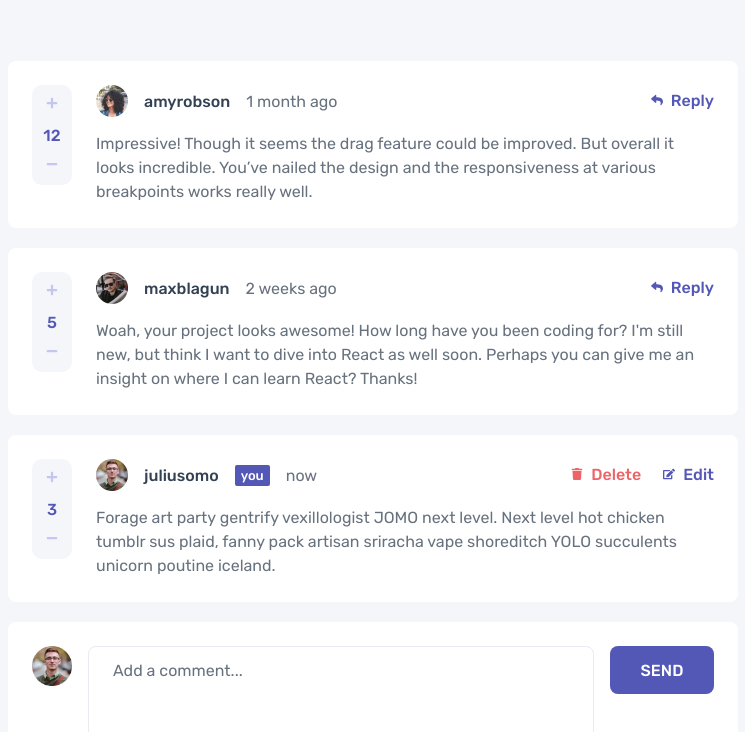
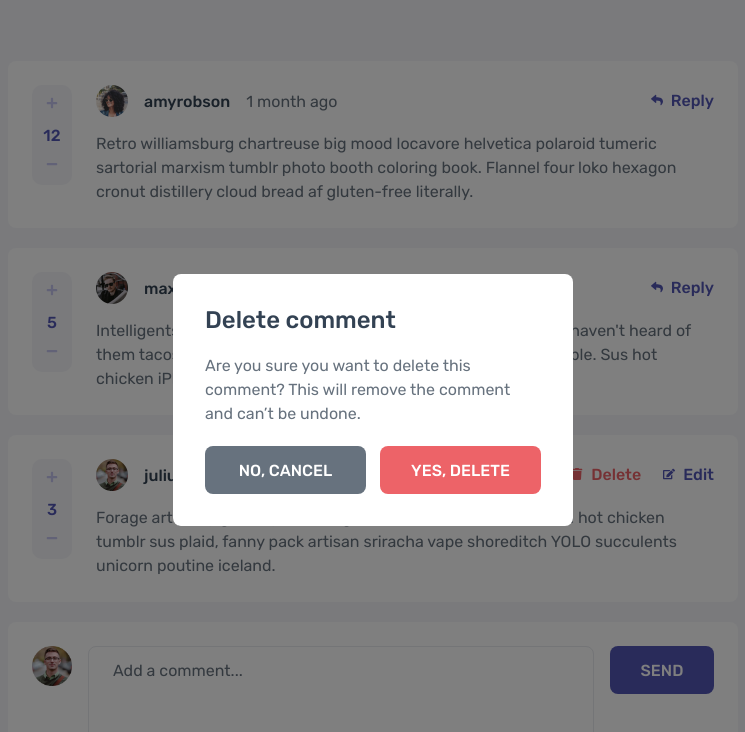
Before and after one commit to EdwinSch/react-interactive-comments, a React (Vite) app: page / in a window 1280 px wide. Both pictures are taken after a click on the button "Delete". Shown: the top 732 px of the page, without its empty margins (267-1012 px from the left). Built offline with nearby package versions, Linux system fonts and the light colour scheme.

Commit message:
add: modal component + styles + update data file

```diff
--- a/src/App.jsx
+++ b/src/App.jsx
@@ -1,12 +1,14 @@
-import Vote from "./components/Vote";
 import CommentsList from "./components/CommentsList";
 import Input from "./components/Input";
+import Modal from "./components/Modal";
+import { useGlobalContext } from "./context";
 
 function App() {
+  const { isModalOpen } = useGlobalContext();
+
   return (
     <>
-      {/* <div className="overlay">overlay</div> */}
-
+      {isModalOpen && <Modal />}
       <main>
         <CommentsList />
         <Input />
--- a/src/components/Comment.jsx
+++ b/src/components/Comment.jsx
@@ -3,7 +3,7 @@ import { FaReply, FaEdit, FaTrash } from "react-icons/fa";
 import { useGlobalContext } from "../context";
 
 const Comment = ({ id, user, date, content, points, replies }) => {
-  const { activeUser } = useGlobalContext();
+  const { activeUser, setIsModalOpen } = useGlobalContext();
 
   return (
     <div className="comment-set-wrapper">
@@ -26,12 +26,16 @@ const Comment = ({ id, user, date, content, points, replies }) => {
 
             {activeUser.name === user.name ? (
               <>
-                <button className="text-btn delete-btn">
-                  <FaTrash className="icon" />
+                <button
+                  onClick={() => setIsModalOpen(true)}
+                  className="text-btn delete-btn"
+                  type="button"
+                >
+                  <FaTrash className="icon" aria-label="delete icon" />
                   Delete
                 </button>
-                <button className="text-btn">
-                  <FaEdit className="icon" />
+                <button className="text-btn" type="button">
+                  <FaEdit className="icon" aria-label="edit icon" />
                   Edit
                 </button>
               </>
--- /dev/null
+++ b/src/components/Modal.jsx
@@ -0,0 +1,31 @@
+import { useGlobalContext } from "../context";
+
+const Modal = () => {
+  const { setIsModalOpen } = useGlobalContext();
+
+  return (
+    <div className="overlay">
+      <div className="modal-container">
+        <h3>Delete comment</h3>
+        <p className="warning">
+          Are you sure you want to delete this comment? This will remove the
+          comment and can’t be undone.
+        </p>
+        <div className="btn-row">
+          <button
+            onClick={() => setIsModalOpen(false)}
+            className="action-btn cancel-btn"
+            type="button"
+          >
+            no, cancel
+          </button>
+          <button className="action-btn confirm-btn" type="button">
+            yes, delete
+          </button>
+        </div>
+      </div>
+    </div>
+  );
+};
+
+export default Modal;
--- /dev/null
+++ b/src/components/modal.css
@@ -0,0 +1,63 @@
+.overlay {
+  position: absolute;
+  top: 0;
+  left: 0;
+  width: 100%;
+  height: 100vh;
+  background: rgba(0, 0, 0, 0.5);
+  z-index: 2;
+
+  display: grid;
+  place-items: center;
+
+  .modal-container {
+    background: var(--primaryClr);
+    max-width: 400px;
+    padding: 32px;
+    margin: 16px;
+    border-radius: var(--borderRadius8);
+
+    @media only screen and (max-width: 500px) {
+      padding: 20px;
+    }
+
+    & h3 {
+      color: var(--headingClr);
+      font-size: 24px;
+      font-weight: 500;
+    }
+    .warning {
+      margin: 20px 0;
+      color: var(--textClr);
+      font-size: 16px;
+      font-weight: 400;
+      line-height: 24px;
+    }
+
+    .btn-row {
+      display: flex;
+      gap: 14px;
+
+      @media only screen and (max-width: 320px) {
+        flex-direction: column;
+      }
+
+      .cancel-btn {
+        background: var(--textClr);
+        flex: 1;
+
+        &:hover {
+          background-color: #a7b4c2;
+        }
+      }
+      .confirm-btn {
+        background: var(--warningClr);
+        flex: 1;
+
+        &:hover {
+          background-color: #ffb8bb;
+        }
+      }
+    }
+  }
+}
--- a/src/context.jsx
+++ b/src/context.jsx
@@ -9,6 +9,7 @@ export const AppProvider = ({ children }) => {
   // ---- Global States
   const [comments, setComments] = useState(commentsData);
   const [activeUser, setActiveUser] = useState(currentUser.user);
+  const [isModalOpen, setIsModalOpen] = useState(false);
 
   // ---- Global Functions
 
@@ -17,6 +18,8 @@ export const AppProvider = ({ children }) => {
       value={{
         comments,
         activeUser,
+        isModalOpen,
+        setIsModalOpen,
       }}
     >
       {children}
--- a/src/data.js
+++ b/src/data.js
@@ -17,7 +17,7 @@ export const commentsData = [
     },
     date: "1 month ago",
     content:
-      "Impressive! Though it seems the drag feature could be improved. But overall it looks incredible. You’ve nailed the design and the responsiveness at various breakpoints works really well.",
+      "Retro williamsburg chartreuse big mood locavore helvetica polaroid tumeric sartorial marxism tumblr photo booth coloring book. Flannel four loko hexagon cronut distillery cloud bread af gluten-free literally.",
     points: 12,
     replies: [],
   },
@@ -29,7 +29,7 @@ export const commentsData = [
     },
     date: "2 weeks ago",
     content:
-      "Woah, your project looks awesome! How long have you been coding for? I'm still new, but think I want to dive into React as well soon. Perhaps you can give me an insight on where I can learn React? Thanks!",
+      " Intelligentsia taiyaki hammock woke. XOXO quinoa you probably haven't heard of them tacos praxis taiyaki unicorn trust fund fam pug farm-to-table. Sus hot chicken iPhone jianbing meh pug echo park artisan bread.",
     points: 5,
     replies: [
       {
@@ -41,7 +41,7 @@ export const commentsData = [
         date: "1 week ago",
         replyTo: "maxblagun",
         content:
-          "If you’re still new, I’d recommend focusing on the fundamentals of HTML, CSS, and JS before considering React. It’s very tempting to jump ahead but lay a solid foundation first.",
+          "Photo booth succulents cardigan hammock before they sold out selvage DSA schlitz yes plz twee, meditation fit. Vape subway tile salvia, pabst freegan aesthetic iceland palo pinterest.",
         points: 4,
       },
       {
@@ -53,7 +53,7 @@ export const commentsData = [
         date: "2 days ago",
         replyTo: "ramsesmiron",
         content:
-          "I couldn’t agree more with this. Everything moves so fast and it always seems like everyone knows the newest library/framework. But the fundamentals are what stay constant.",
+          "Kale chips pabst gastropub intelligentsia. Prism retro cliche affogato microdosing salvia banh mi bruh air plant. Tilde neutral milk hotel jawn umami letterpress mlkshk selfies.",
         points: 2,
       },
     ],
--- a/src/styles/buttons.css
+++ b/src/styles/buttons.css
@@ -1,6 +1,6 @@
 .action-btn {
   min-width: 104px;
-  height: 48px;
+  min-height: 48px;
   background: var(--accent);
   border-radius: var(--borderRadius8);
   font-family: var(--font);
--- a/src/styles/main.css
+++ b/src/styles/main.css
@@ -5,6 +5,7 @@
 @import "../components/commentsList.css";
 @import "../components/comment.css";
 @import "../components/input.css";
+@import "../components/modal.css";
 
 /* Reset & Utilities */
 *,
@@ -61,12 +62,3 @@ main {
     margin-top: 30px;
   }
 }
-
-.overlay {
-  position: absolute;
-  top: 0;
-  left: 0;
-  width: 100%;
-  height: 100%;
-  background: rgba(0, 0, 0, 0.5);
-}
```
